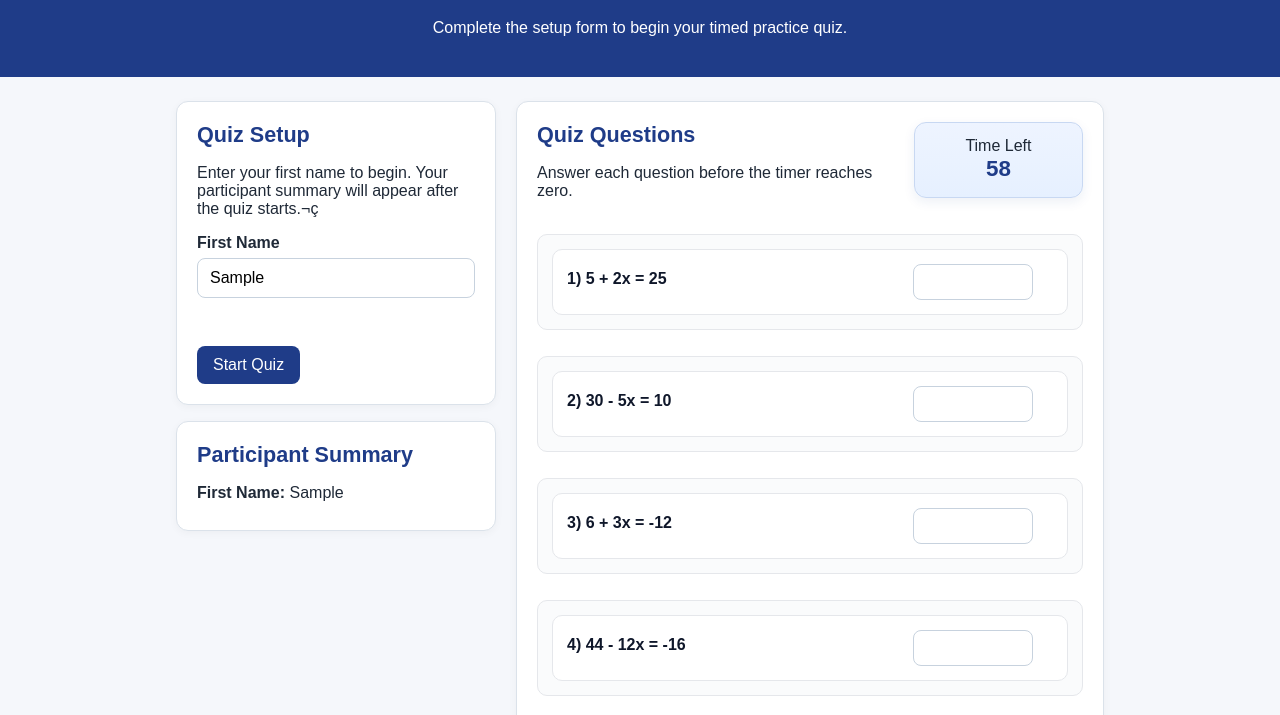
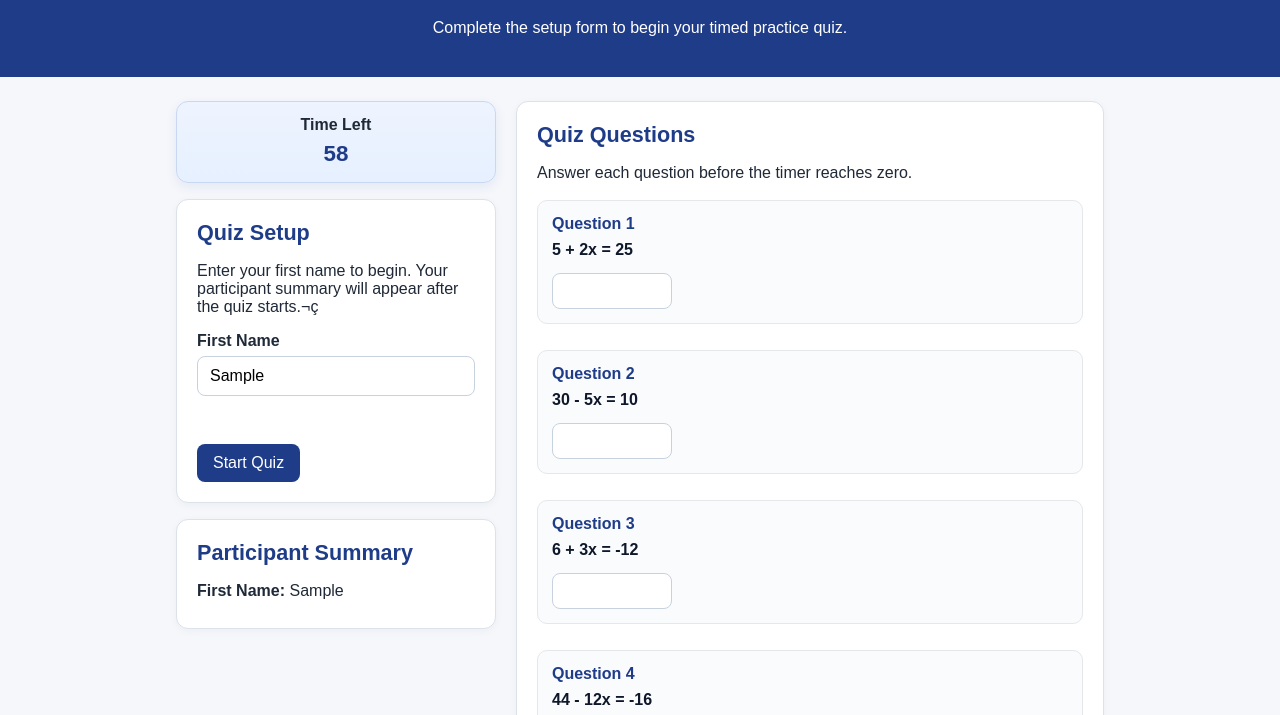
Before and after one commit to MHess1975/web-231, a plain HTML site: page week-7/starter/index.html in a window 1280 px wide. Both pictures are taken after typing "Sample" into the empty fields and a click on the button "Start Quiz". Shown: the part 85-800 px from the top of the page. Drawn offline with Linux system fonts and the light colour scheme.

Commit message:
Week 7 Updated Assignment

````diff
--- a/week-7/starter/index.html
+++ b/week-7/starter/index.html
@@ -28,11 +28,21 @@
       <h1>Timed Practice Quiz</h1>
       <p>Complete the setup form to begin your timed practice quiz.</p>
     </header>
+
     <main>
       <!-- Two-column layout: sidebar (left) and quiz section (right) -->
       <div class="app-grid">
-        <!-- Left sidebar with setup form and summary -->
+
+        <!-- Left sidebar with timer, setup form and summary -->
         <aside class="sidebar">
+
+          <!-- Countdown timer display -->
+          <div class="timer-box">
+            <span class="timer-label">Time Left</span>
+            <!-- Display current time remaining -->
+            <input id="quizClock" value="60" readonly />
+          </div>
+
           <!-- Quiz setup form - initial data entry -->
           <section class="setup-section">
             <h2>Quiz Setup</h2>
@@ -82,7 +92,8 @@
 
         <!-- Main quiz section - shown after quiz starts -->
         <section id="quizSection" class="quiz-section hidden">
-          <!-- Header with title and countdown timer -->
+
+          <!-- Header with title -->
           <div class="quiz-header">
             <div>
               <h2>Quiz Questions</h2>
@@ -90,23 +101,20 @@
                 Answer each question before the timer reaches zero.
               </p>
             </div>
-
-            <!-- Countdown timer display -->
-            <div class="timer-box">
-              <span class="timer-label">Time Left</span>
-              <!-- Display current time remaining -->
-              <input id="quizClock" value="60" readonly />
-            </div>
           </div>
 
           <!-- Quiz questions container -->
           <div id="quizQuestions" class="questions-list">
+
             <!-- Question 1 -->
             <div class="question-row">
               <div class="question-content">
+                <div class="question-number">Question 1</div>
+
                 <div class="question-text">
-                  <label for="question1">1) 5 + 2x = 25</label>
+                  <label for="question1">5 + 2x = 25</label>
                 </div>
+
                 <!-- User input for question 1 -->
                 <div class="question-input">
                   <input id="question1" type="text" />
@@ -117,9 +125,12 @@
             <!-- Question 2 -->
             <div class="question-row">
               <div class="question-content">
+                <div class="question-number">Question 2</div>
+
                 <div class="question-text">
-                  <label for="question2">2) 30 - 5x = 10</label>
+                  <label for="question2">30 - 5x = 10</label>
                 </div>
+
                 <div class="question-input">
                   <input id="question2" type="text" />
                 </div>
@@ -129,9 +140,12 @@
             <!-- Question 3 -->
             <div class="question-row">
               <div class="question-content">
+                <div class="question-number">Question 3</div>
+
                 <div class="question-text">
-                  <label for="question3">3) 6 + 3x = -12</label>
+                  <label for="question3">6 + 3x = -12</label>
                 </div>
+
                 <div class="question-input">
                   <input id="question3" type="text" />
                 </div>
@@ -141,9 +155,12 @@
             <!-- Question 4 -->
             <div class="question-row">
               <div class="question-content">
+                <div class="question-number">Question 4</div>
+
                 <div class="question-text">
-                  <label for="question4">4) 44 - 12x = -16</label>
+                  <label for="question4">44 - 12x = -16</label>
                 </div>
+
                 <div class="question-input">
                   <input id="question4" type="text" />
                 </div>
@@ -153,14 +170,18 @@
             <!-- Question 5 -->
             <div class="question-row">
               <div class="question-content">
+                <div class="question-number">Question 5</div>
+
                 <div class="question-text">
-                  <label for="question5">5) 48 + 6x = 6</label>
+                  <label for="question5">48 + 6x = 6</label>
                 </div>
+
                 <div class="question-input">
                   <input id="question5" type="text" />
                 </div>
               </div>
             </div>
+
           </div>
         </section>
       </div>
@@ -174,3 +195,4 @@
     </main>
   </body>
 </html>
+```
--- a/week-7/starter/styles.css
+++ b/week-7/starter/styles.css
@@ -1,8 +1,13 @@
-/* ==================================================
+/*Author:Mitchell Hess
+      Date:September 23, 2026
+
+      Filename: styles.css
+
+   ==================================================
    TIMED PRACTICE QUIZ - STYLESHEET
    ==================================================
    Styles for a layout-responsive quiz application with:
-   - Sidebar (left) for setup and participant summary
+   - Sidebar (left) for timer, setup and participant summary
    - Main content area (right) for quiz and results
    - Mobile-responsive design
    - Timer display and countdown styling
@@ -10,18 +15,19 @@
 
 /* Reset and base styles */
 * {
-  box-sizing: border-box; /* Include padding/border in element sizing */
+  box-sizing: border-box;
 }
 
 body {
   margin: 0;
   font-family: Arial, Helvetica, sans-serif;
-  background: #f5f7fb; /* Light blue background */
-  color: #1f2937; /* Dark gray text */
+  background: #f5f7fb;
+  color: #1f2937;
 }
+
 /* Page header */
 header {
-  background: #1f3c88; /* Dark blue header */
+  background: #1f3c88;
   color: #fff;
   padding: 24px 16px;
   text-align: center;
@@ -29,21 +35,53 @@ header {
 
 /* Main content container */
 main {
-  max-width: 960px; /* Limit width on large screens */
+  max-width: 960px;
   margin: 0 auto;
   padding: 24px 16px 40px;
 }
+
 /* Two-column layout: fixed-width sidebar + flexible main area */
 .app-grid {
   display: grid;
-  grid-template-columns: 320px 1fr; /* 320px sidebar, remaining space for quiz */
+  grid-template-columns: 320px 1fr;
   gap: 20px;
   align-items: start;
 }
+
 /* Sidebar sections spacing */
 .sidebar .setup-section,
 .sidebar .summary-section {
   margin-bottom: 16px;
+}
+
+/* Timer display box */
+.timer-box {
+  min-width: 140px;
+  margin-bottom: 16px;
+  padding: 14px 12px;
+  text-align: center;
+  border-radius: 12px;
+  background: linear-gradient(180deg, #eef4ff 0%, #e6f0ff 100%);
+  border: 1px solid #c8d8f2;
+  box-shadow: 0 4px 12px rgba(31, 60, 136, 0.08);
+}
+
+/* Timer label */
+.timer-label {
+  display: block;
+  margin-bottom: 6px;
+  font-weight: 600;
+}
+
+/* Timer display field */
+#quizClock {
+  width: 80px;
+  text-align: center;
+  font-size: 1.4rem;
+  font-weight: bold;
+  border: none;
+  background: transparent;
+  color: #1f3c88;
 }
 
 /* Card-style section container */
@@ -53,8 +91,9 @@ section {
   border-radius: 12px;
   padding: 20px;
   margin-bottom: 20px;
-  box-shadow: 0 2px 8px rgba(0, 0, 0, 0.04); /* Subtle shadow for depth */
+  box-shadow: 0 2px 8px rgba(0, 0, 0, 0.04);
 }
+
 /* Section headings */
 h2 {
   margin-top: 0;
@@ -75,6 +114,7 @@ label {
   margin-bottom: 6px;
   font-weight: 600;
 }
+
 /* Text inputs and selects */
 input[type="text"],
 select {
@@ -87,14 +127,15 @@ select {
   background: #fff;
 }
 
-/* Question input styling - narrower for answer boxes */
+/* Question input styling */
 .question-input input[type="text"],
 .question-row input[type="text"] {
-  max-width: 120px; /* Limit width for answer inputs */
+  max-width: 120px;
   width: 100%;
   padding: 8px 10px;
   font-size: 1rem;
 }
+
 /* Button styling */
 button {
   background: #1f3c88;
@@ -108,12 +149,13 @@ button {
 
 /* Button hover state */
 button:hover {
-  background: #17306f; /* Darker blue on hover */
+  background: #17306f;
 }
+
 /* Error message display */
 .error-box {
   min-height: 22px;
-  color: #b42318; /* Red text for errors */
+  color: #b42318;
   font-weight: 600;
   margin: 8px 0 12px;
 }
@@ -123,75 +165,20 @@ button:hover {
 .results-section p {
   margin: 8px 0;
 }
-/* Quiz header with title and timer */
+
+/* Quiz header */
 .quiz-header {
-  display: flex;
-  justify-content: space-between;
-  align-items: flex-start;
-  gap: 20px;
   margin-bottom: 18px;
 }
 
-/* Timer display box */
-.timer-box {
-  min-width: 140px;
-  padding: 14px 12px;
-  text-align: center;
-  border-radius: 12px;
-  background: linear-gradient(180deg, #eef4ff 0%, #e6f0ff 100%); /* Blue gradient background */
-  border: 1px solid #c8d8f2;
-  box-shadow: 0 4px 12px rgba(31, 60, 136, 0.08);
-}
-
-/* Timer display field */
-#quizClock {
-  width: 80px;
-  text-align: center;
-  font-size: 1.4rem;
-  font-weight: bold;
-  border: none;
-  background: transparent;
-  color: #1f3c88;
-} /* Questions container */
+/* Questions container */
 .questions-list {
   display: grid;
   grid-template-columns: 1fr;
-  gap: 12px; /* Space between question rows */
+  gap: 12px;
 }
 
 /* Question row wrapper */
-.question-row {
-  padding: 0; /* Inner spacing handled by .question-content */
-  border: none;
-  background: transparent;
-}
-
-/* Question card container */
-.question-content {
-  display: flex;
-  justify-content: space-between;
-  align-items: center;
-  gap: 12px;
-  padding: 14px;
-  border: 1px solid #e5e7eb;
-  border-radius: 10px;
-  background: #fff;
-}
-
-/* Question text */
-.question-text {
-  flex: 1 1 auto; /* Expand to fill available space */
-  font-weight: 600;
-  color: #0f172a;
-}
-
-/* Question input area */
-.question-input {
-  flex: 0 0 140px; /* Fixed width for answer inputs */
-  display: flex;
-  align-items: center;
-}
-/* Question row background */
 .question-row {
   padding: 14px;
   border: 1px solid #e5e7eb;
@@ -199,35 +186,66 @@ button:hover {
   background: #fafbfc;
 }
 
+/* Question card container */
+.question-content {
+  display: flex;
+  flex-direction: column;
+  align-items: flex-start;
+  gap: 8px;
+}
+
+/* Question number label */
+.question-number {
+  font-weight: 700;
+  color: #1f3c88;
+}
+
+/* Question text */
+.question-text {
+  width: 100%;
+  font-weight: 600;
+  color: #0f172a;
+}
+
+/* Question input area */
+.question-input {
+  width: 100%;
+  display: flex;
+  align-items: center;
+}
+
 /* Styling for incorrect answers */
 .question-row input.wronganswer {
-  background: #fde8e8; /* Light red background */
+  background: #fde8e8;
   border-color: #f5a5a5;
-  color: #991b1b; /* Dark red text */
+  color: #991b1b;
 }
 
 /* Hidden class for toggling section visibility */
 .hidden {
   display: none;
-} /* ==================================================
+}
+
+/* ==================================================
    RESPONSIVE DESIGN - Mobile and Tablet
    ================================================== */
+
 @media (max-width: 800px) {
+
   /* Stack sidebar and quiz on top of each other */
   .app-grid {
     grid-template-columns: 1fr;
   }
 
-  /* Stack quiz header items vertically on mobile */
-  .quiz-header {
-    flex-direction: column;
-    align-items: stretch;
+  /* Adjust timer positioning on mobile */
+  .timer-box {
+    margin-bottom: 16px;
   }
 
-  /* Adjust timer positioning on mobile */
-  .timer-box {
-    margin-top: 8px;
-    align-self: flex-end;
-    min-width: 120px;
+  /* Make question inputs easier to use on smaller screens */
+  .question-input input[type="text"],
+  .question-row input[type="text"] {
+    max-width: 120px;
   }
 }
+```
````
